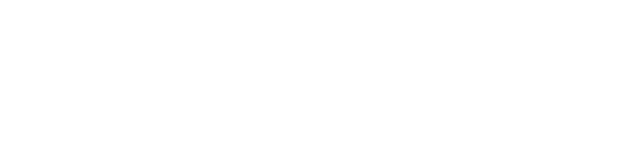
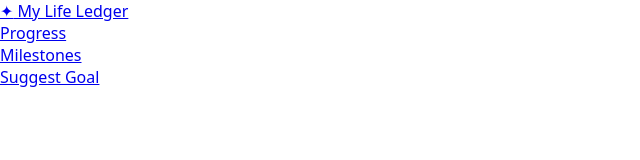
Before and after one commit to VIKAS-555/My_Bucket_List, a plain HTML site: page index.html in a window 1280 px wide. Shown: the whole page, without its empty margins (0-640 px from the left). Drawn offline with Linux system fonts and the light colour scheme.

Commit message:
header , nav links and logo updated

```diff
--- a/index.html
+++ b/index.html
@@ -8,5 +8,18 @@
 </head>
 <body>
 
+<header class="navbar-wrapper">
+  <nav class="navbar">
+    <a href="#" class="brand-logo">
+      <span class="sparkle">✦</span> My Life Ledger
+    </a>
+    <ul class="nav-links">
+      <li><a href="#stats">Progress</a></li>
+      <li><a href="#milestones">Milestones</a></li>
+      <li><a href="#suggest">Suggest Goal</a></li>
+    </ul>
+  </nav>
+</header>
+
 </body>
 </html>
```
